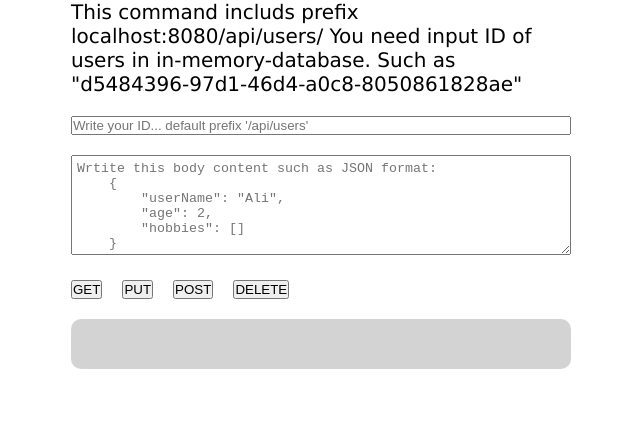
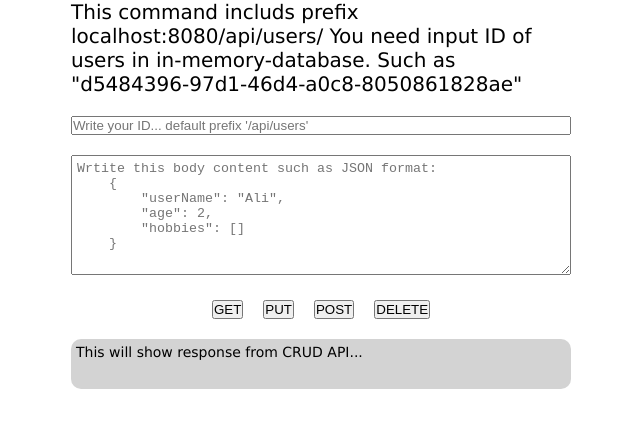
Before and after one commit to dyexplode/crud-api, a website: page www/index.html in a window 1280 px wide. Shown: the whole page, without its empty margins (319-959 px from the left). Drawn offline with Linux system fonts and the light colour scheme.

Commit message:
docs: add some instructions for testing with WEB interface

```diff
--- a/www/index.html
+++ b/www/index.html
@@ -28,7 +28,7 @@
                 <li><button class="push" id="post" data-command="POST">POST</button></li>
                 <li><button class="push" id="delete" data-command="DELETE">DELETE</button></li>
             </ul>
-            <div class="response-text" id="result"></div>
+            <div class="response-text" id="result">This will show response from CRUD API... </div>
         </main>
     </div>
     <script src="index.js"></script>
--- a/www/style.css
+++ b/www/style.css
@@ -22,7 +22,7 @@
 
 .text-body {
     width: 100%;
-    height: 100px;
+    height: 120px;
     padding: 5px;
 }
 
@@ -31,6 +31,7 @@
     list-style-type: none;
     display: flex;
     gap: 20px;
+    justify-content: center;
 }
 
 .response-text{
```
Also changed, not shown: README.md.
